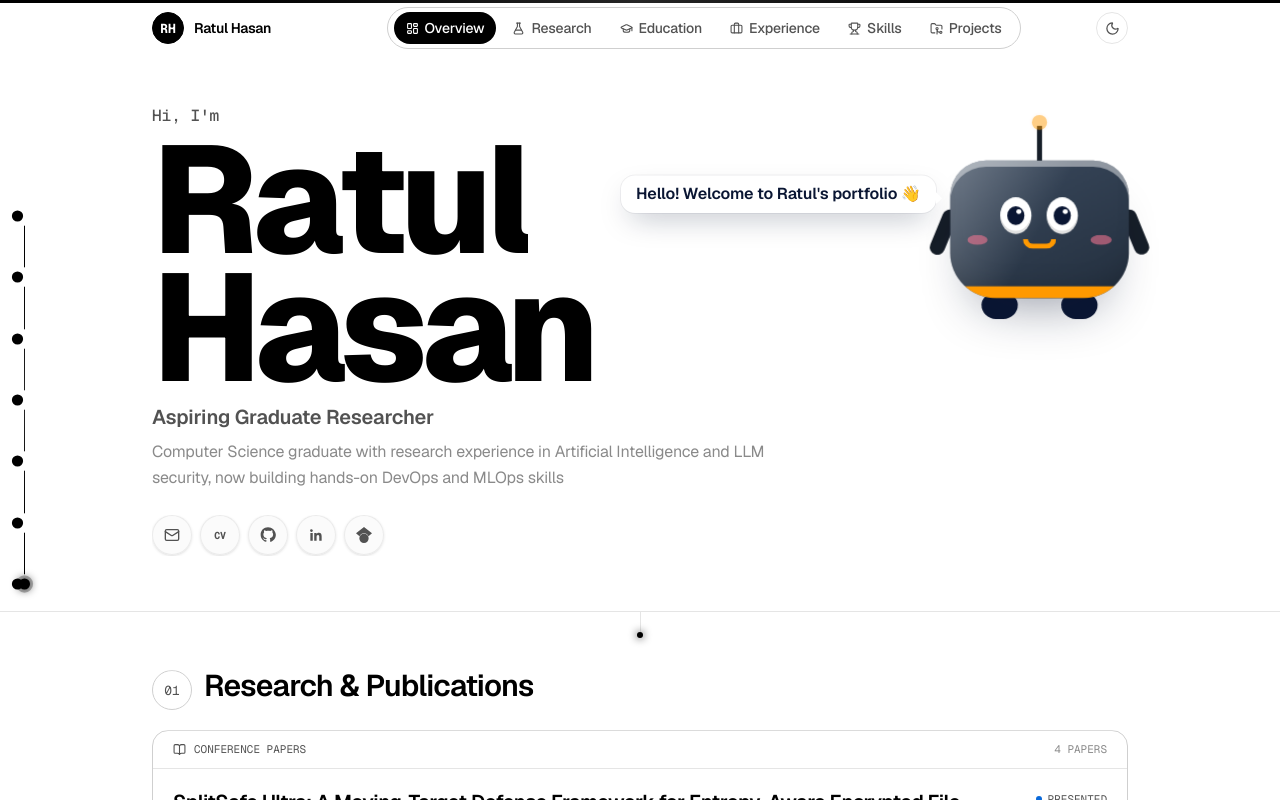
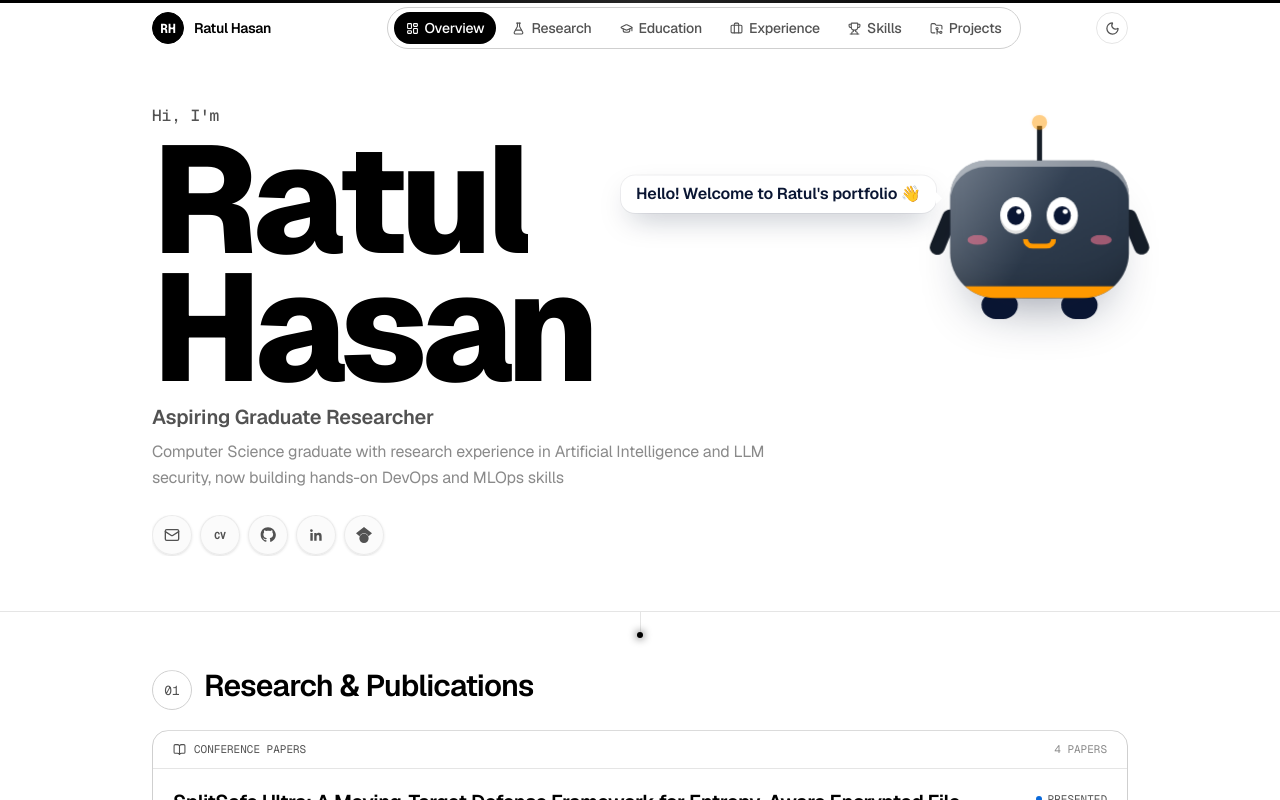
Before and after one commit to ratulhasan001/portfolio, a Next.js app: page / in a window 1280 px wide. Shown: the top 800 px of the page. Built offline with nearby package versions, Linux system fonts and the light colour scheme.

Commit message:
Remove the side scroll rail

```diff
--- a/src/app/page.tsx
+++ b/src/app/page.tsx
@@ -8,7 +8,6 @@ import { SkillsSection } from "@/components/skills-section";
 import { ReferencesSection } from "@/components/references-section";
 import { NameOutro } from "@/components/name-outro";
 import { ScrollProgress } from "@/components/scroll-progress";
-import { ScrollRail } from "@/components/scroll-rail";
 import { SectionConnector } from "@/components/section-connector";
 import { MascotDirector } from "@/components/mascot";
 
@@ -16,7 +15,6 @@ export default function Home() {
   return (
     <>
       <ScrollProgress />
-      <ScrollRail />
       <Nav />
       <main className="flex-1">
         <Hero />
--- a/src/components/scroll-rail.tsx
+++ /dev/null
@@ -1,102 +0,0 @@
-"use client";
-
-import { motion, useScroll, useSpring, useTransform, type MotionValue } from "framer-motion";
-import { smoothScrollToId } from "@/lib/scroll";
-
-const nodes = [
-  { id: "overview", label: "Overview" },
-  { id: "experience", label: "Experience" },
-  { id: "education", label: "Education" },
-  { id: "research", label: "Research" },
-  { id: "projects", label: "Projects" },
-  { id: "skills", label: "Skills" },
-  { id: "contact", label: "Contact" },
-];
-
-function RailNode({
-  id,
-  label,
-  threshold,
-  progress,
-}: {
-  id: string;
-  label: string;
-  threshold: number;
-  progress: MotionValue<number>;
-}) {
-  const scale = useTransform(
-    progress,
-    [Math.max(threshold - 0.08, 0), threshold],
-    [1, 1.6]
-  );
-  const backgroundColor = useTransform(
-    progress,
-    [Math.max(threshold - 0.01, 0), threshold],
-    ["var(--color-border-default)", "var(--color-accent)"]
-  );
-
-  return (
-    <motion.button
-      type="button"
-      aria-label={`Jump to ${label}`}
-      onClick={() => smoothScrollToId(`#${id}`)}
-      className="group absolute -left-2.5 flex -translate-y-1/2 items-center py-2.5 pr-3 cursor-pointer"
-      style={{ top: `${threshold * 100}%` }}
-      whileTap={{ scale: 0.85 }}
-    >
-      <motion.span
-        style={{ scale, backgroundColor }}
-        whileHover={{ scale: 1.9 }}
-        transition={{ type: "spring", stiffness: 400, damping: 18 }}
-        className="block h-[7px] w-[7px] rounded-full ring-4 ring-canvas"
-      />
-      <span className="mono pointer-events-none absolute left-5 whitespace-nowrap rounded border border-border-default bg-canvas-overlay px-2 py-0.5 text-[10px] text-fg-muted opacity-0 shadow-md transition-all duration-200 group-hover:translate-x-0.5 group-hover:opacity-100">
-        {label}
-      </span>
-    </motion.button>
-  );
-}
-
-export function ScrollRail() {
-  const { scrollYProgress } = useScroll();
-  const smooth = useSpring(scrollYProgress, {
-    stiffness: 120,
-    damping: 26,
-    restDelta: 0.001,
-  });
-  const dotTop = useTransform(smooth, [0, 1], ["0%", "100%"]);
-
-  return (
-    <div className="fixed left-6 top-1/2 z-40 hidden -translate-y-1/2 lg:block">
-      <div className="relative h-[46vh] w-px bg-border-default">
-        <motion.div
-          style={{ scaleY: smooth }}
-          className="absolute inset-x-0 top-0 h-full origin-top bg-gradient-to-b from-accent via-done to-success"
-        />
-
-        {nodes.map(({ id, label }, i) => (
-          <RailNode
-            key={id}
-            id={id}
-            label={label}
-            threshold={i / (nodes.length - 1)}
-            progress={smooth}
-          />
-        ))}
-
-        <motion.div
-          aria-hidden
-          style={{ top: dotTop }}
-          className="pointer-events-none absolute -left-[5px] h-[11px] w-[11px] -translate-y-1/2 rounded-full bg-accent shadow-[0_0_10px_var(--color-accent)]"
-        />
-        <motion.div
-          aria-hidden
-          style={{ top: dotTop }}
-          animate={{ scale: [1, 2.2], opacity: [0.5, 0] }}
-          transition={{ duration: 1.6, repeat: Infinity, ease: "easeOut" }}
-          className="pointer-events-none absolute -left-[5px] h-[11px] w-[11px] -translate-y-1/2 rounded-full bg-accent"
-        />
-      </div>
-    </div>
-  );
-}
```
